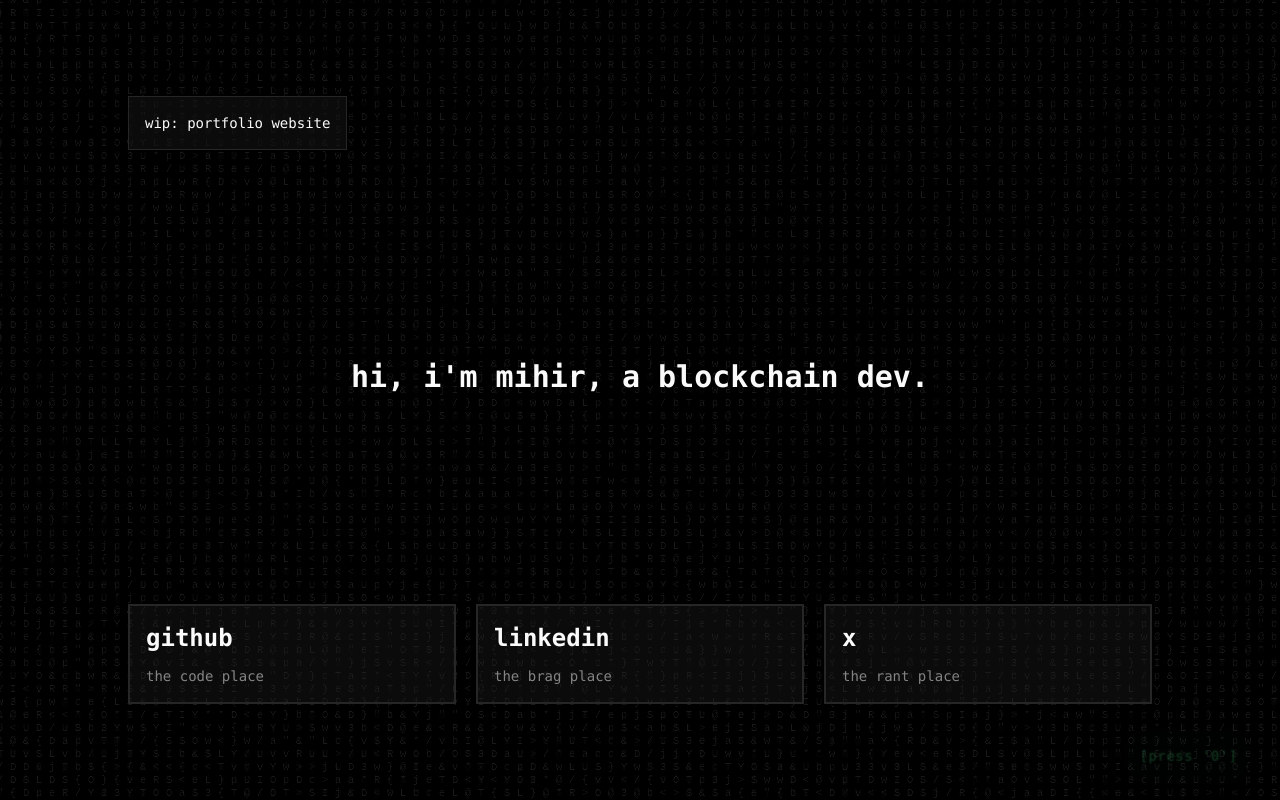
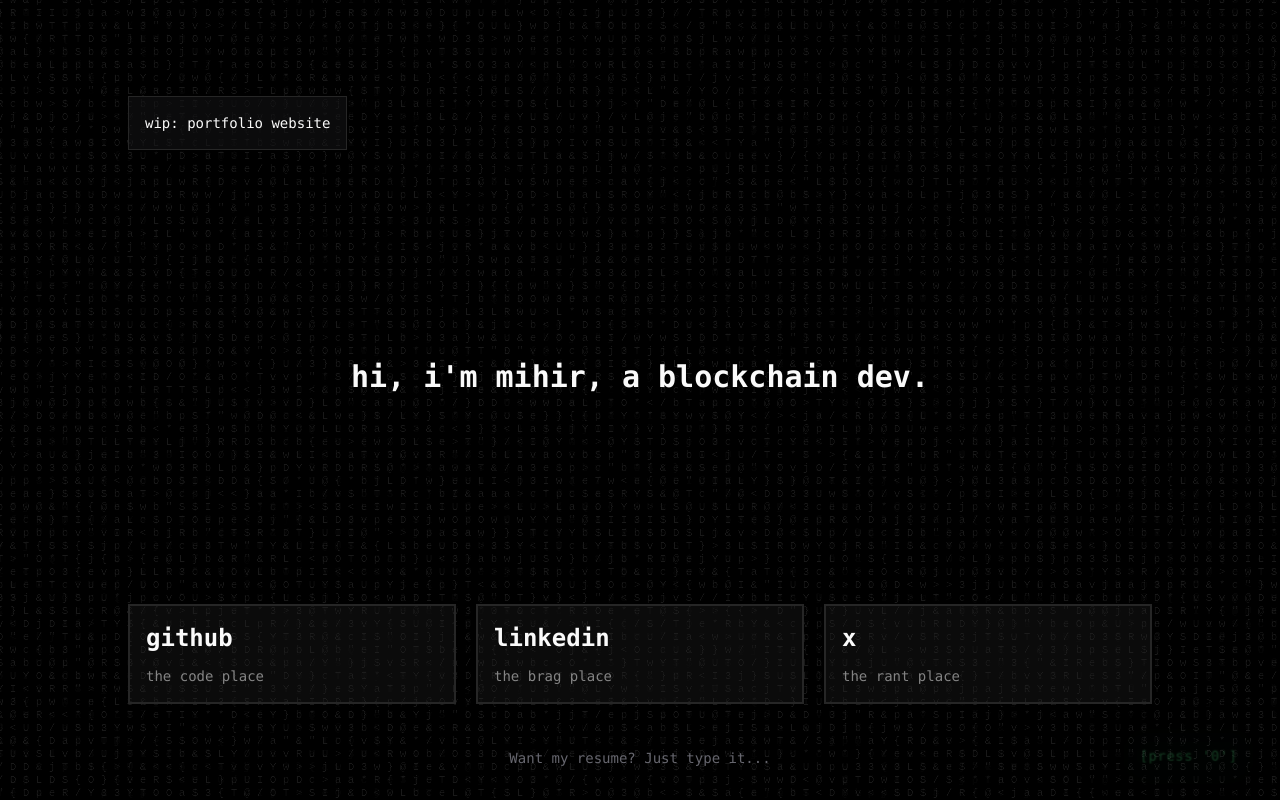
Before and after one commit to 0xmihirsahu/Portfolio, a Next.js app: page / in a window 1280 px wide. Built offline with nearby package versions, Linux system fonts and the light colour scheme.

Commit message:
easter egg hint footer

```diff
--- a/src/app/page.tsx
+++ b/src/app/page.tsx
@@ -34,6 +34,10 @@ export default function Home() {
           <ScrambleLink key={link.name} {...link} />
         ))}
       </div>
+
+      <div className="fixed bottom-8 left-1/2 -translate-x-1/2 font-mono text-sm text-zinc-500/90 hover:text-zinc-500 transition-colors duration-300">
+        <span className="select-none">Want my resume? Just type it...</span>
+      </div>
     </main>
   );
 }
```
